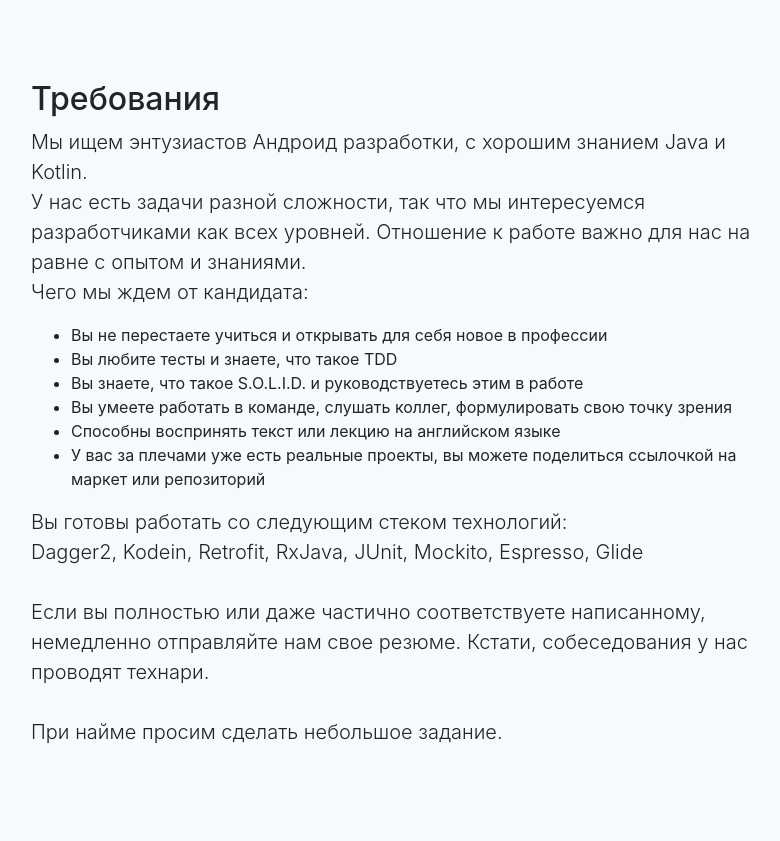
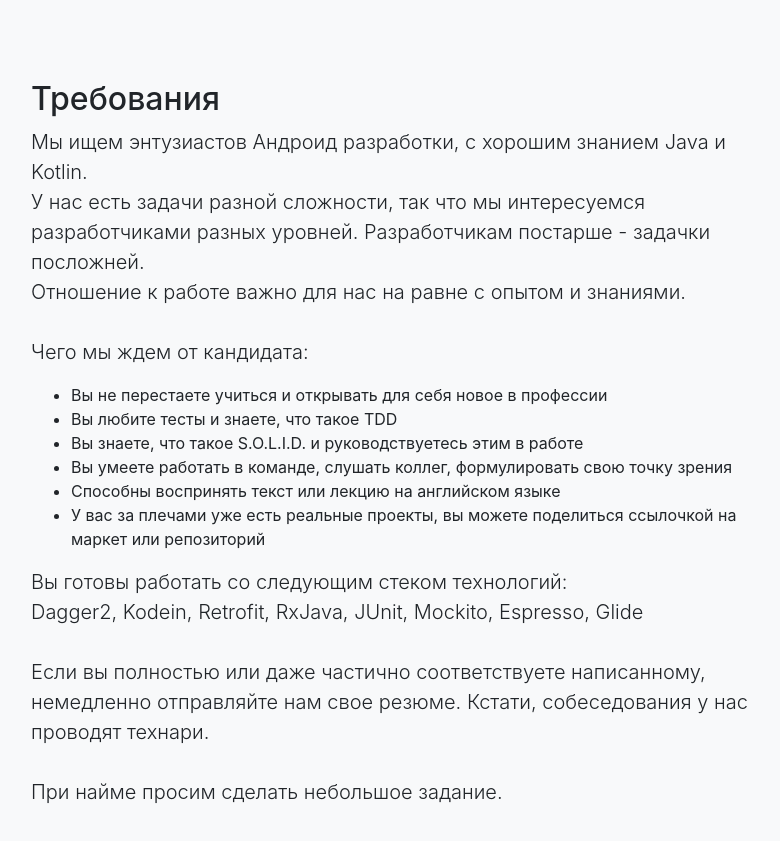
Before and after one commit to artemidius/mybroker, a website with bundled scripts: page index.html in a window 1280 px wide. Shown: the part 1000-1841 px from the top of the page, without its empty margins (244-1024 px from the left). Built offline with nearby package versions, Linux system fonts and the light colour scheme.

Commit message:
minor edits

```diff
--- a/index.html
+++ b/index.html
@@ -74,8 +74,9 @@
         <div class="col-lg-8 mx-auto">
           <h2>Требования</h2>
           <p class="lead">Мы ищем энтузиастов Андроид разработки, с хорошим знанием Java и Kotlin. <br>
-            У нас есть задачи разной сложности, так что мы интересуемся разработчиками как всех уровней.
-            Отношение к работе важно для нас на равне с опытом и знаниями.<br>
+           У нас есть задачи разной сложности, так что мы интересуемся разработчиками разных уровней.
+           Разработчикам постарше - задачки посложней. <br>
+            Отношение к работе важно для нас на равне с опытом и знаниями.<br><br>
             Чего мы ждем от кандидата:
           </p>
           <ul>
```
